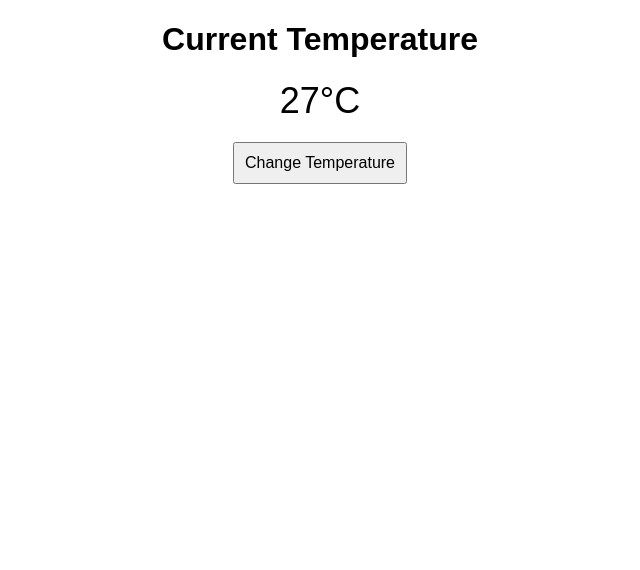
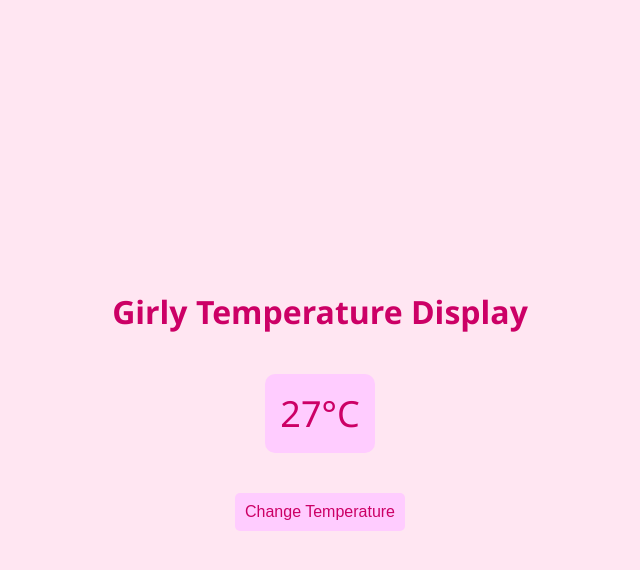
Before and after one commit to ChristenssonLisa/picopajrepo, a plain HTML site: page pico.html in a window 1280 px wide. Shown: the whole page, without its empty margins (320-960 px from the left). Drawn offline with Linux system fonts and the light colour scheme.

Commit message:
new design

```diff
--- a/pico.html
+++ b/pico.html
@@ -6,25 +6,51 @@
   <title>Temperature Display</title>
   <style>
     body {
-      font-family: Arial, sans-serif;
+      font-family: 'Segoe UI', Tahoma, Geneva, Verdana, sans-serif;
       text-align: center;
+      background-color: #ffe6f2;
+      color: #cc0066;
+      margin: 0;
+      padding: 0;
+      display: flex;
+      flex-direction: column;
+      align-items: center;
+      justify-content: center;
+      height: 100vh;
+    }
+
+    h1 {
+      color: #cc0066;
     }
 
     #temperature {
       font-size: 36px;
       margin: 20px;
+      background-color: #ffccff;
+      padding: 15px;
+      border-radius: 10px;
     }
 
     #changeTemperatureBtn {
       padding: 10px;
       font-size: 16px;
       cursor: pointer;
+      background-color: #ffccff;
+      border: none;
+      border-radius: 5px;
+      margin-top: 20px;
+      color: #cc0066;
+    }
+
+    #changeTemperatureBtn:hover {
+      background-color: #cc0066;
+      color: #ffffff;
     }
   </style>
 </head>
 <body>
 
-  <h1>Current Temperature</h1>
+  <h1>Girly Temperature Display</h1>
   <div id="temperature">27°C</div>
 
   <button id="changeTemperatureBtn" onclick="changeTemperature()">Change Temperature</button>
@@ -39,7 +65,7 @@
       document.getElementById('temperature').innerText = newTemperature + '°C';
 
       // Log a message when the button is clicked
-      console.log('Button clicke,knmd');
+      console.log('Button clicked');
     }
   </script>
 
```
